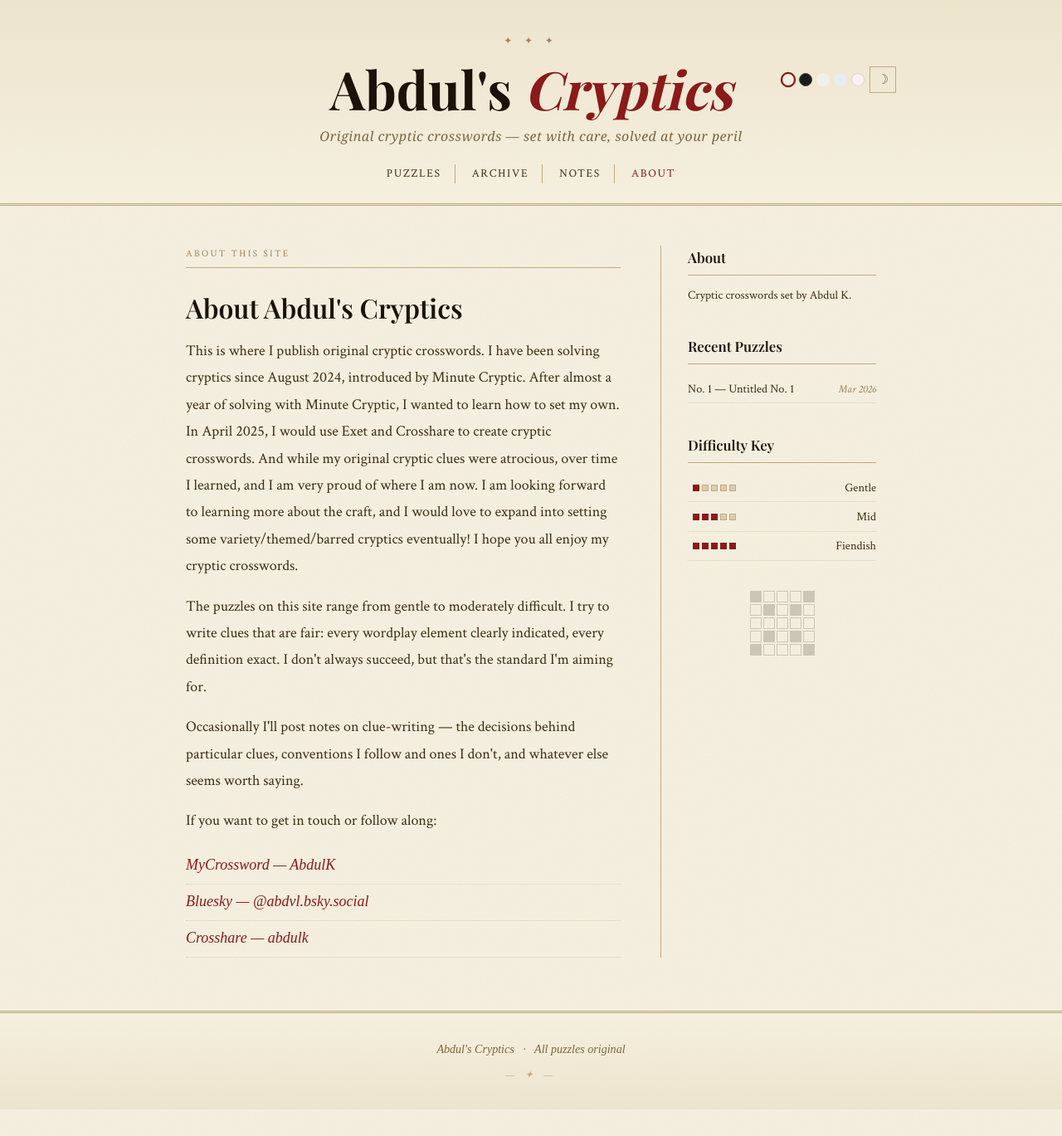
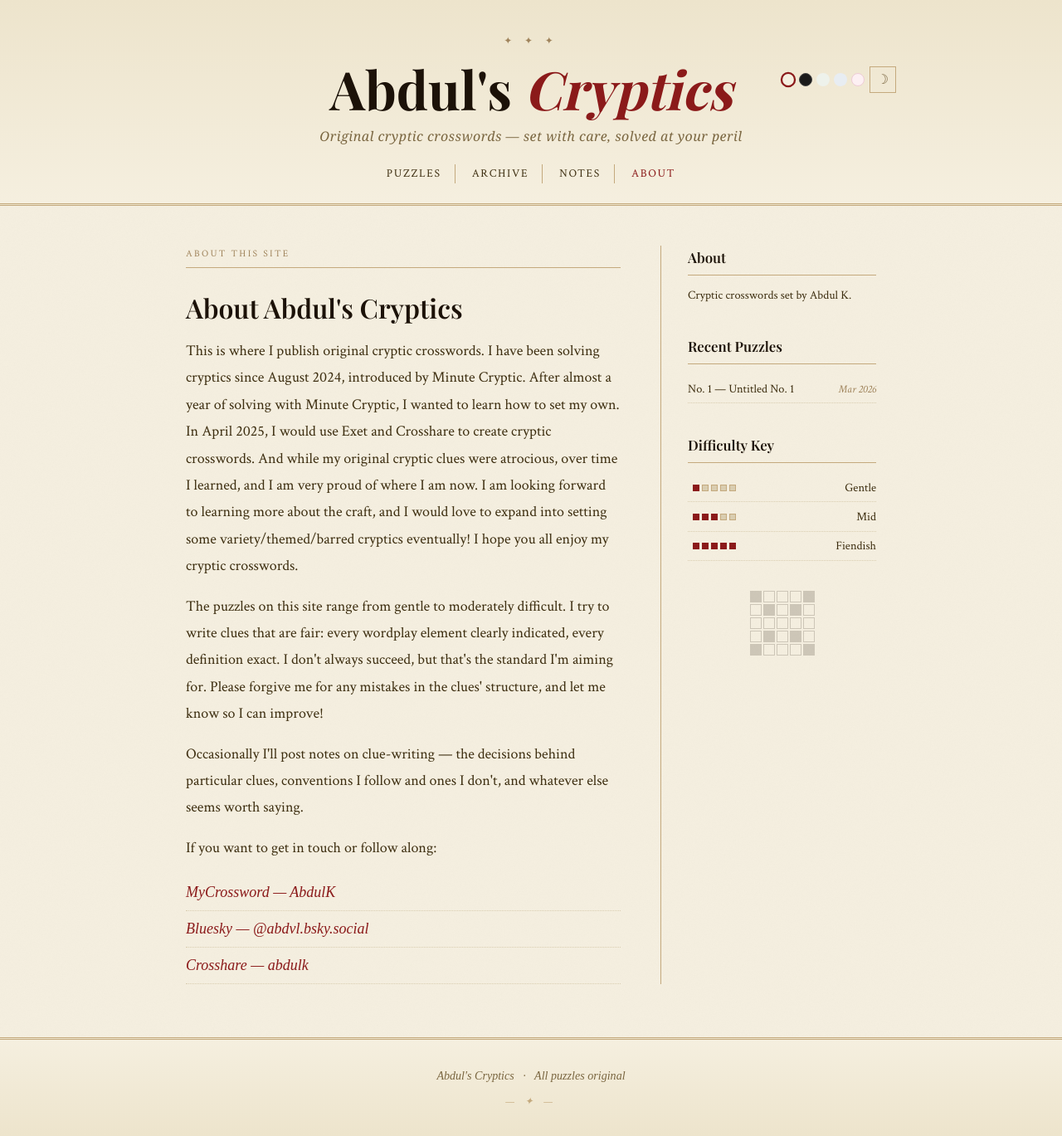
Before and after one commit to abdulkhaleddd/abdulkhaleddd.github.io, a Jekyll site: the page built from about.html, in a window 1280 px wide. Shown: the whole page at 83% size. Built offline with Jekyll 4.4.1, drawn with Linux system fonts in a browser that asks for light colours; some web fonts are replaced; before the commit the page ends 1337 px from its top, so only the background shows below that.

Commit message:
Update about.html

```diff
--- a/about.html
+++ b/about.html
@@ -13,7 +13,7 @@ permalink: /about/
     <p>
       The puzzles on this site range from gentle to moderately difficult. I try to write clues
       that are fair: every wordplay element clearly indicated, every definition exact. I don't
-      always succeed, but that's the standard I'm aiming for.
+      always succeed, but that's the standard I'm aiming for. Please forgive me for any mistakes in the clues' structure, and let me know so I can improve!
     </p>
     <p>
       Occasionally I'll post notes on clue-writing — the decisions behind particular clues,
```
